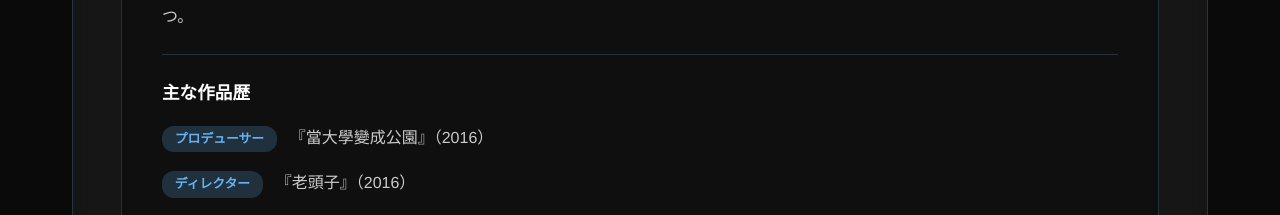
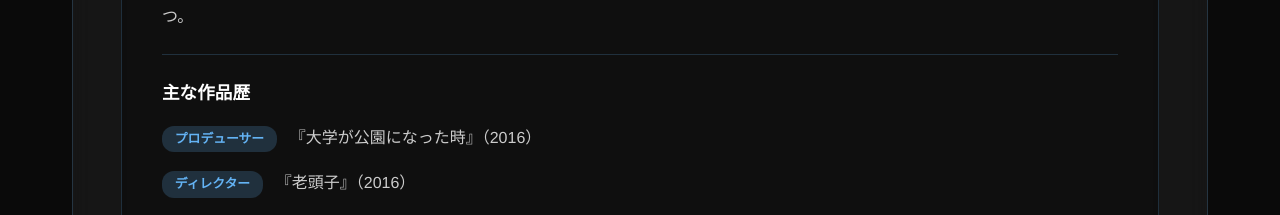
Before and after one commit to moon-hata/studio-moon, a plain HTML site: page about.html in a window 1280 px wide. Shown: the part 2780-2995 px from the top of the page. Drawn offline with Linux system fonts and the light colour scheme.

Commit message:
about.html

```diff
--- a/about.html
+++ b/about.html
@@ -908,7 +908,7 @@
                                 <div class="member-works">
                                     <h4 class="works-title">主な作品歴</h4>
                                     <ul class="works-list">
-                                        <li><span class="work-role">プロデューサー</span>『當大學變成公園』（2016）</li>
+                                        <li><span class="work-role">プロデューサー</span>『大学が公園になった時』（2016）</li>
                                         <li><span class="work-role">ディレクター</span>『老頭子』（2016）</li>
                                         <li><span class="work-role">プロデューサー</span>『洞兩洞六』（2018）</li>
                                         <li><span class="work-role">編導・剪輯・製片</span>『Flow In The Wind』（2018）</li>
```
